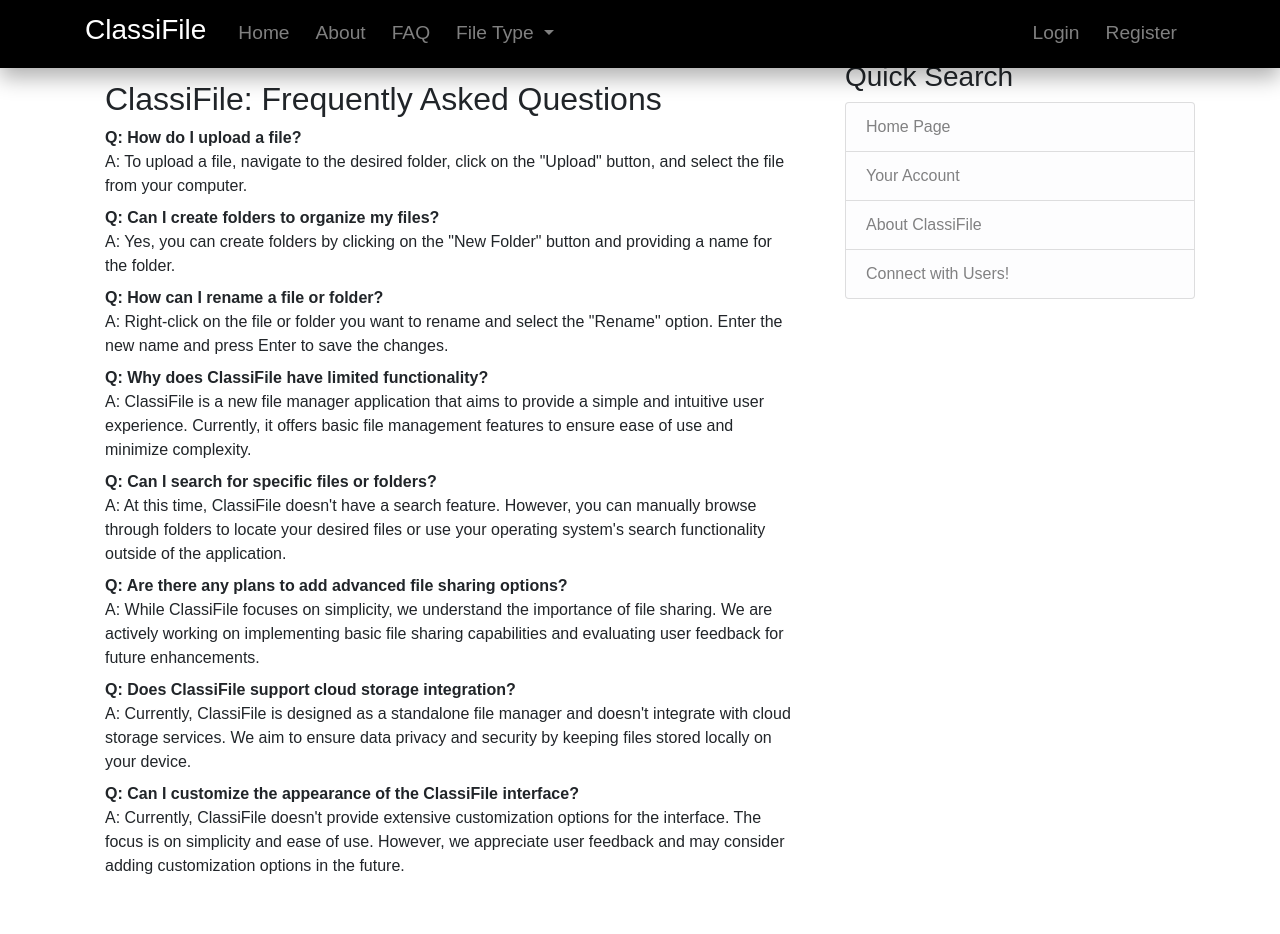
After one commit to rawyhany/TB2_ClassiFile, a Flask app: page /faq in a window 1280 px wide. The commit adds this page. Run offline with Flask 3, Linux system fonts and the light colour scheme; some libraries are stand-ins or nearby versions.

Commit message:
Addition of FAQ

```diff
--- a/classifile/routes.py
+++ b/classifile/routes.py
@@ -23,6 +23,10 @@
 def about():
     return render_template('about.html', title='About')
 
+
+@app.route("/faq")
+def faq():
+    return render_template('faq.html', title='FAQ')
 
 @app.route("/register", methods=['GET', 'POST'])
 def register():
--- /dev/null
+++ b/classifile/templates/faq.html
@@ -0,0 +1,43 @@
+{% extends "layout.html" %}
+{% block content %}
+<!DOCTYPE html>
+<html>
+<head>
+    <title>ClassiFile - FAQ</title>
+    <!-- Add your CSS stylesheets and other meta tags here -->
+</head>
+<body>
+    <main>
+        <!-- Add your FAQ content here -->
+        <h2>ClassiFile: Frequently Asked Questions</h2>
+        <dl>
+            <dt>Q: How do I upload a file?</dt>
+            <dd>A: To upload a file, navigate to the desired folder, click on the "Upload" button, and select the file from your computer.</dd>
+
+            <dt>Q: Can I create folders to organize my files?</dt>
+            <dd>A: Yes, you can create folders by clicking on the "New Folder" button and providing a name for the folder.</dd>
+
+            <dt>Q: How can I rename a file or folder?</dt>
+            <dd>A: Right-click on the file or folder you want to rename and select the "Rename" option. Enter the new name and press Enter to save the changes.</dd>
+
+            <dt>Q: Why does ClassiFile have limited functionality?</dt>
+            <dd>A: ClassiFile is a new file manager application that aims to provide a simple and intuitive user experience. Currently, it offers basic file management features to ensure ease of use and minimize complexity.</dd>
+
+            <dt>Q: Can I search for specific files or folders?</dt>
+            <dd>A: At this time, ClassiFile doesn't have a search feature. However, you can manually browse through folders to locate your desired files or use your operating system's search functionality outside of the application.</dd>
+
+            <dt>Q: Are there any plans to add advanced file sharing options?</dt>
+            <dd>A: While ClassiFile focuses on simplicity, we understand the importance of file sharing. We are actively working on implementing basic file sharing capabilities and evaluating user feedback for future enhancements.</dd>
+
+            <dt>Q: Does ClassiFile support cloud storage integration?</dt>
+            <dd>A: Currently, ClassiFile is designed as a standalone file manager and doesn't integrate with cloud storage services. We aim to ensure data privacy and security by keeping files stored locally on your device.</dd>
+
+            <dt>Q: Can I customize the appearance of the ClassiFile interface?</dt>
+            <dd>A: Currently, ClassiFile doesn't provide extensive customization options for the interface. The focus is on simplicity and ease of use. However, we appreciate user feedback and may consider adding customization options in the future.</dd>
+
+
+        </dl>
+    </main>
+</body>
+</html>
+{% endblock content %}
--- a/classifile/templates/layout.html
+++ b/classifile/templates/layout.html
@@ -28,6 +28,7 @@
               <div class="navbar-nav mr-auto">
                 <a class="nav-item nav-link" href="{{ url_for('home') }}">Home</a>
                 <a class="nav-item nav-link" href="{{ url_for('about') }}">About</a>
+                <a class="nav-item nav-link" href="{{ url_for('faq') }}">FAQ</a>
                 <li class="nav-item dropdown">
                   <a class="nav-link dropdown-toggle" href="{{ url_for('account') }}" id="navbarDropdown" role="button" data-toggle="dropdown" aria-haspopup="true" aria-expanded="false">
                     File Type
```
